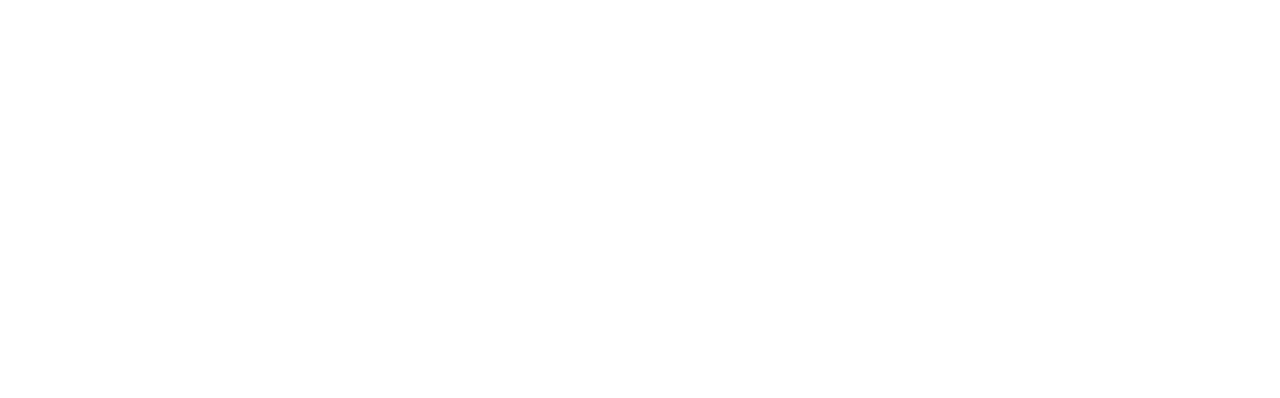
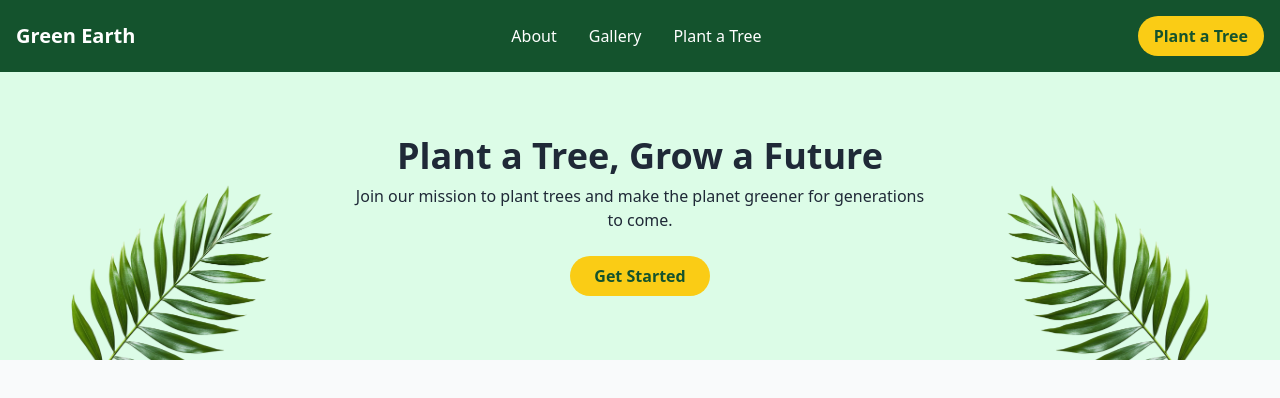
Before and after one commit to AMahfuj/green_earth, a plain HTML site: page index.html in a window 1280 px wide. Drawn offline with nearby package versions, Linux system fonts and the light colour scheme.

Commit message:
added navbar and banner section

```diff
--- a/index.html
+++ b/index.html
@@ -6,5 +6,55 @@
     <title>Green Earth</title>
     <script src="https://cdn.tailwindcss.com"></script>
   </head>
-  <body></body>
+
+  <body class="bg-gray-50 text-gray-800">
+    <!-- Navbar -->
+    <header class="bg-green-900 text-white">
+      <div
+        class="max-w-7xl mx-auto flex justify-between items-center px-4 py-4"
+      >
+        <div class="text-xl font-bold">Green Earth</div>
+        <ul class="hidden md:flex space-x-8 font-medium">
+          <li><a href="#" class="hover:text-yellow-400">About</a></li>
+          <li><a href="#" class="hover:text-yellow-400">Gallery</a></li>
+          <li><a href="#" class="hover:text-yellow-400">Plant a Tree</a></li>
+        </ul>
+        <a
+          href="#donate"
+          class="hidden md:inline-block bg-yellow-400 text-green-900 px-4 py-2 rounded-full font-semibold"
+        >
+          Plant a Tree
+        </a>
+      </div>
+    </header>
+
+    <!-- Banner -->
+    <section class="bg-green-100 text-center py-16 relative">
+      <img
+        src="./assets/hero-leaf1.png"
+        alt=""
+        class="absolute bottom-0 left-10 w-64 h-48 hidden md:block"
+      />
+      <div>
+        <h2 class="text-3xl md:text-4xl font-bold text-black-900">
+          Plant a Tree, Grow a Future
+        </h2>
+        <p class="text-black-600 mt-2 max-w-xl mx-auto">
+          Join our mission to plant trees and make the planet greener for
+          generations to come.
+        </p>
+        <button
+          class="mt-6 bg-yellow-400 text-green-900 px-6 py-2 rounded-full font-semibold hover:bg-yellow-300"
+        >
+          Get Started
+        </button>
+      </div>
+
+      <img
+        src="./assets/hero-leaf2.png"
+        alt=""
+        class="absolute bottom-0 right-10 w-64 h-48 hidden md:block"
+      />
+    </section>
+  </body>
 </html>
```
